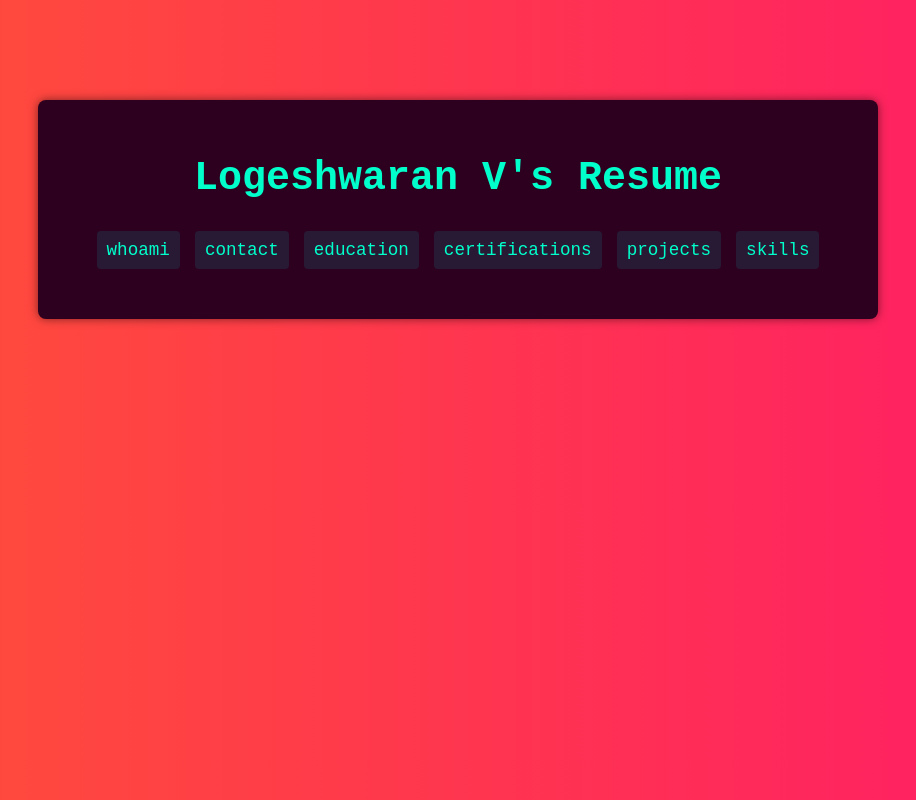
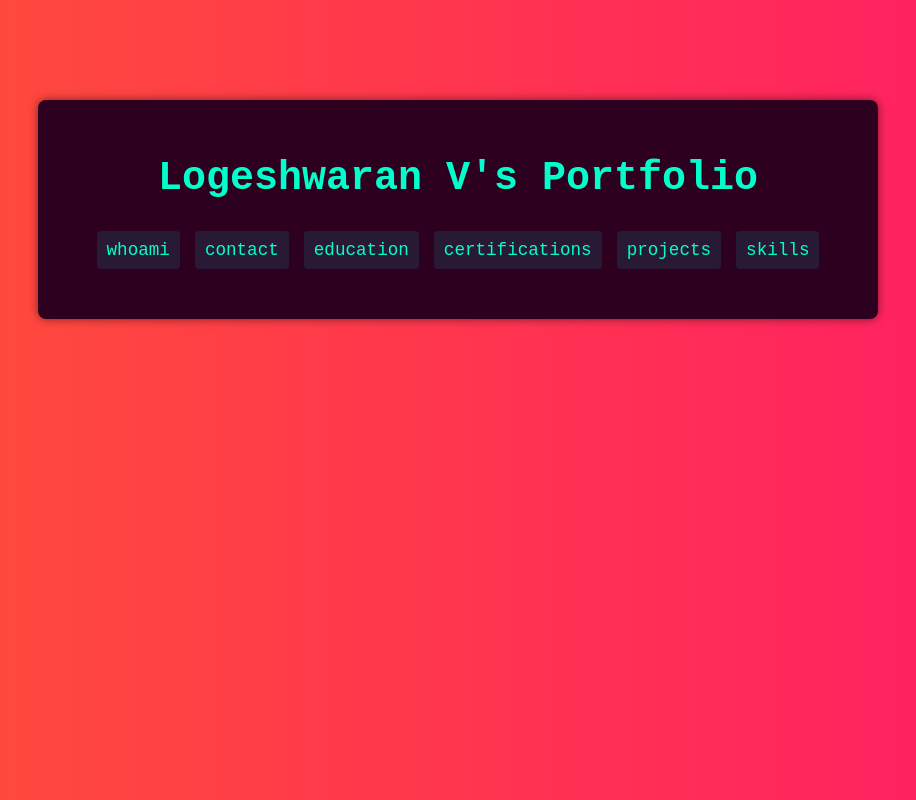
Before and after one commit to Akash2king/Portfolio, a plain HTML site: page index.html in a window 1280 px wide. Shown: the whole page, without its empty margins (182-1098 px from the left). Drawn offline with nearby package versions, Linux system fonts and the light colour scheme.

Commit message:
Update index.html
portfolio

```diff
--- a/index.html
+++ b/index.html
@@ -128,7 +128,7 @@
 <body>
 
   <div class="container">
-    <h1>Logeshwaran V's Resume</h1>
+    <h1>Logeshwaran V's Portfolio</h1>
 
     <!-- Navbar -->
     <nav>
```
